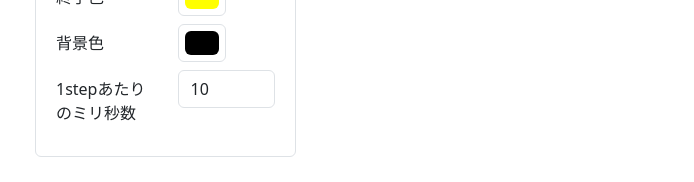
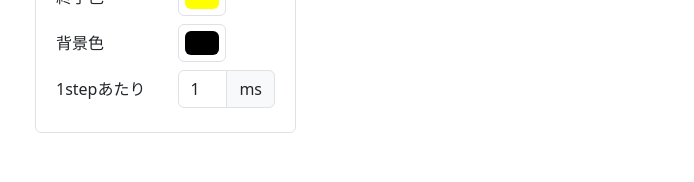
Before and after one commit to hal-shu-sato/algorithm1-2b, a Next.js app: page / in a window 1280 px wide. Both pictures are taken after a click on the button "カスタマイズ". Shown: the part 465-647 px from the top of the page, without its empty margins (47-741 px from the left). Built offline with nearby package versions, Linux system fonts and the light colour scheme.

Commit message:
improve design

```diff
--- a/src/app/main.tsx
+++ b/src/app/main.tsx
@@ -8,6 +8,7 @@
   ButtonGroup,
   Col,
   Form,
+  InputGroup,
   Row,
   type FormGroupProps,
 } from 'react-bootstrap';
@@ -339,10 +340,11 @@
                   />
                 </FormRow>
                 <FormRow
-                  label="1stepあたりのミリ秒数"
+                  label="1stepあたり"
                   controlId="timePerStep"
                   labelSpan={6}
                 >
+                  <InputGroup>
                     <Form.Control
                       type="number"
                       min={1}
@@ -361,6 +363,8 @@
                         }
                       }}
                     />
+                    <InputGroup.Text>ms</InputGroup.Text>
+                  </InputGroup>
                 </FormRow>
               </Accordion.Body>
             </Accordion.Item>
```
Lines whose indentation alone changed are shown as unchanged.
